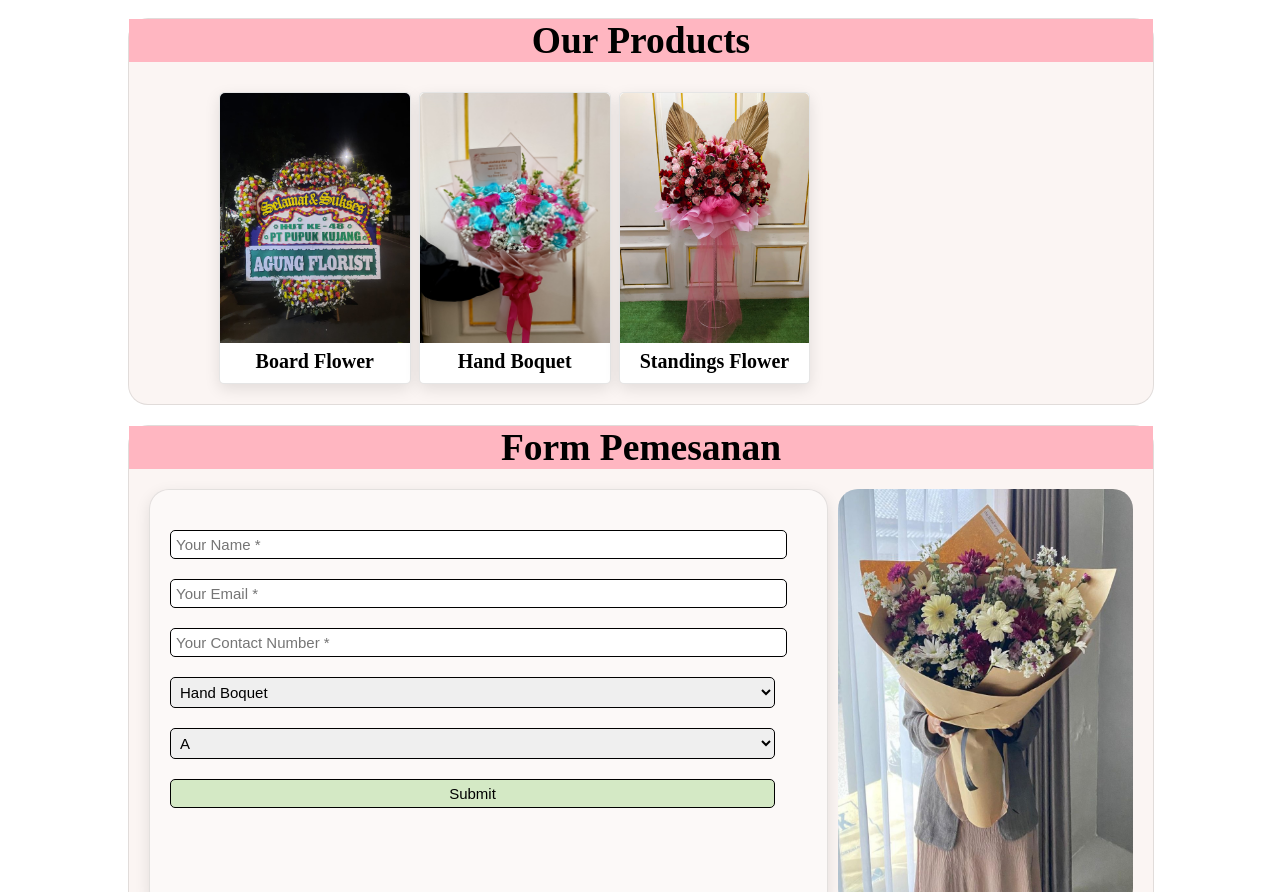
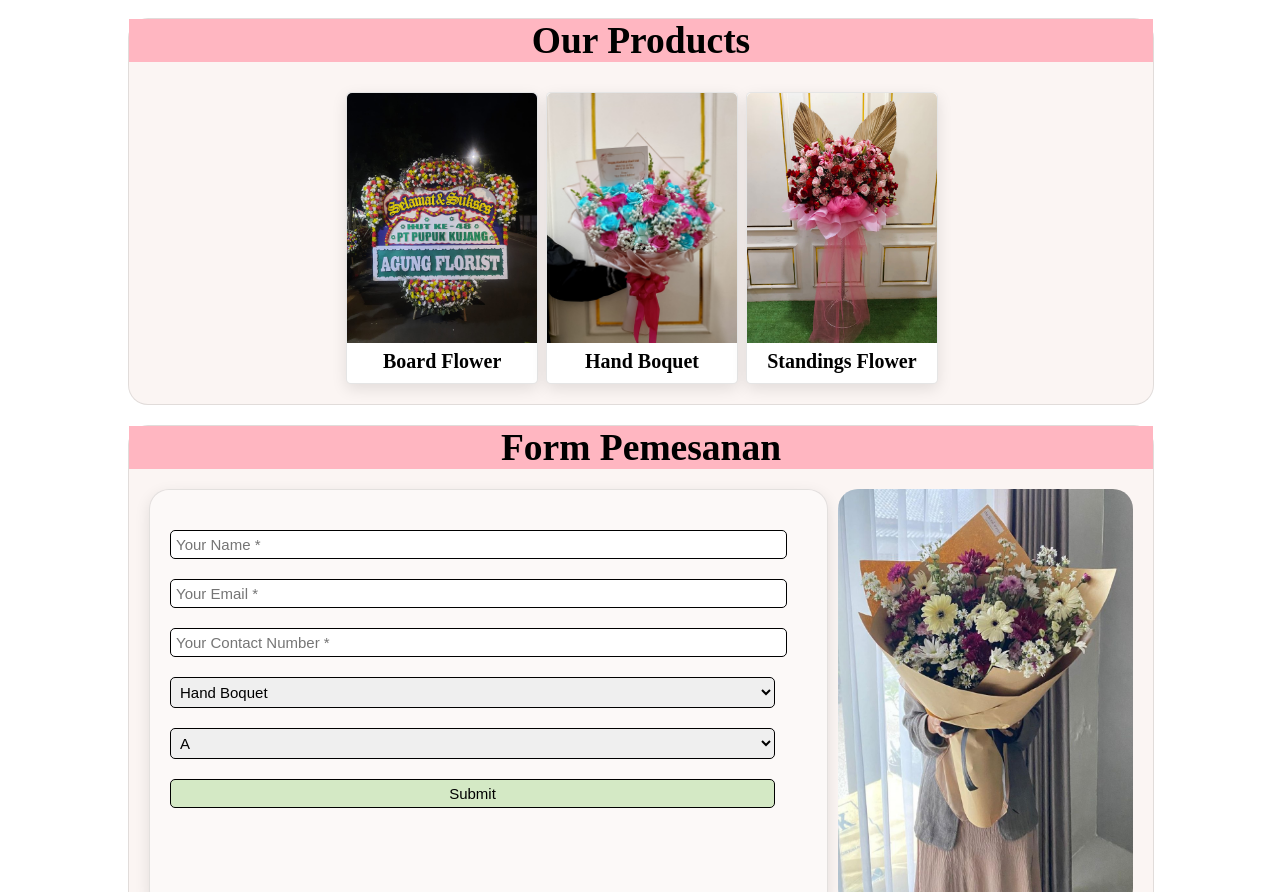
Before and after one commit to WilliamSnjy/flower, a plain HTML site: page index.html in a window 1280 px wide. Shown: the part 1311-2203 px from the top of the page. Drawn offline with Linux system fonts and the light colour scheme.

Commit message:
fixing position products

```diff
--- a/style.css
+++ b/style.css
@@ -274,8 +274,9 @@ header .icons #menu{
 .products .box-container ul{
     display: flex;
     flex-wrap: wrap;
-    margin-left: 2rem;
+    justify-content: center;
     margin-right: 3rem;
+    padding: 0;
 }
 
 .products .box-container{
```
